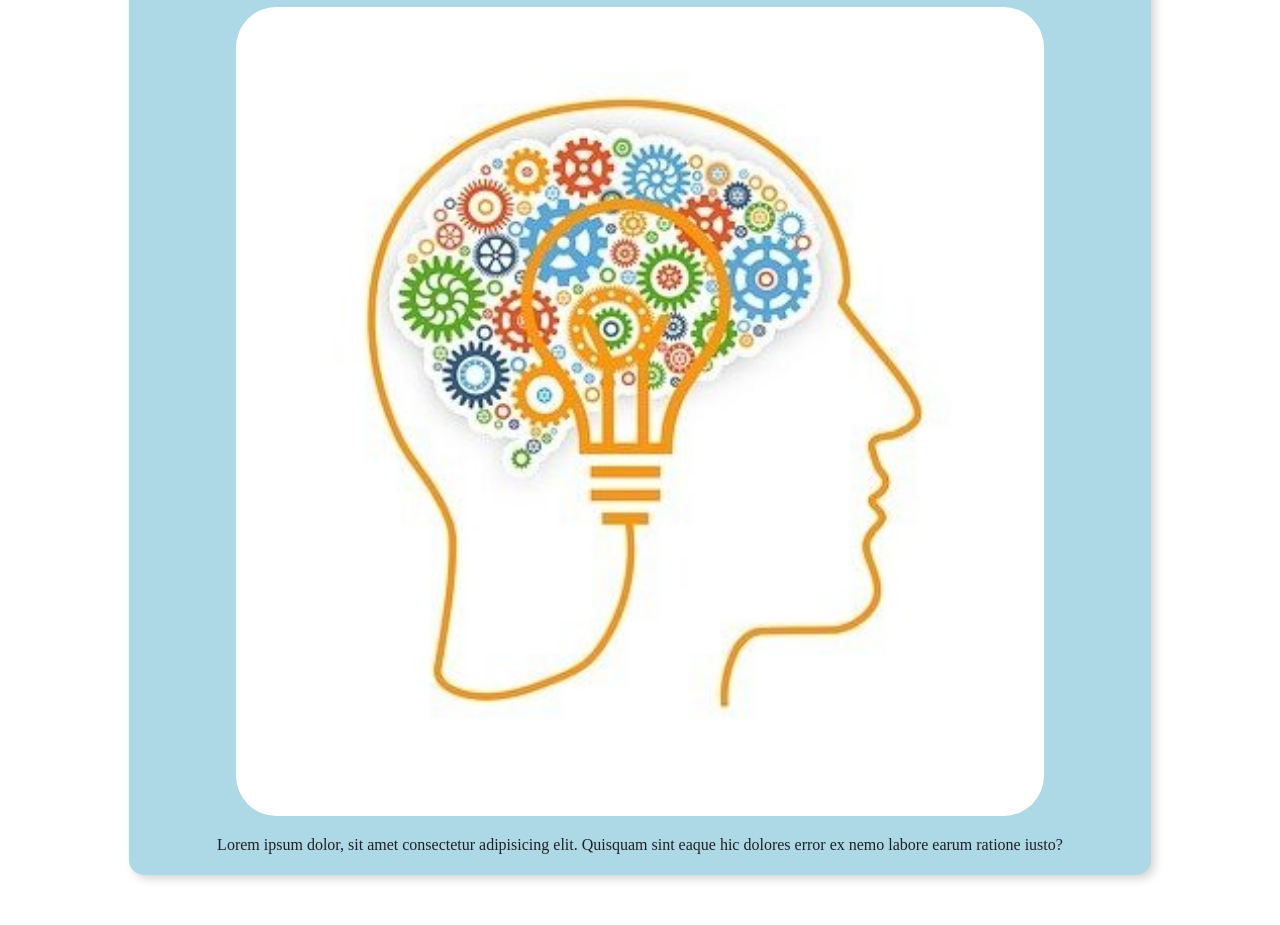
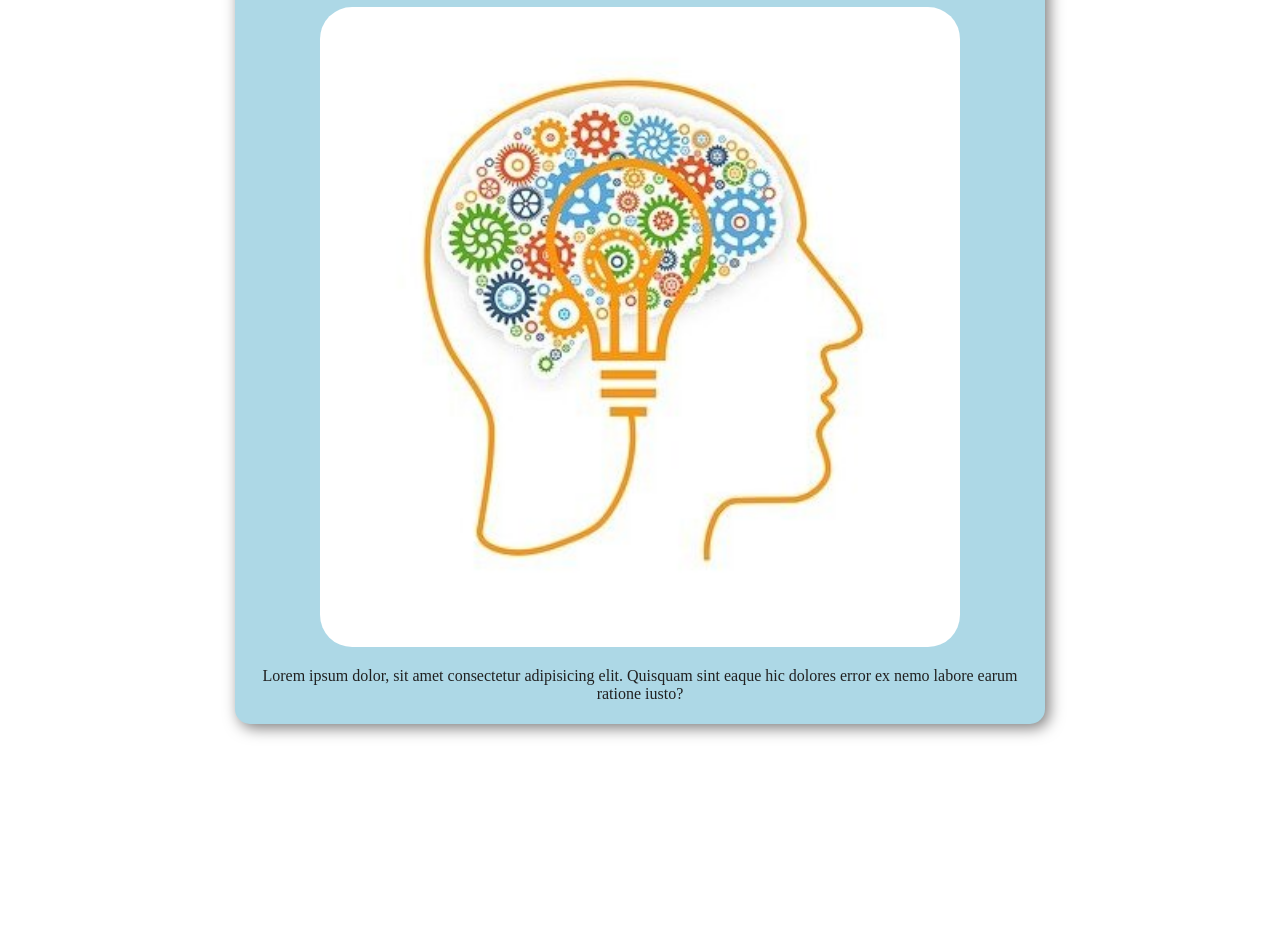
Before and after one commit to MatVD/premierDeployement, a plain HTML site: page src/index.html in a window 1280 px wide. Shown: the part 226-1151 px from the top of the page. After the commit the page ends 1000 px from the top, so only its background shows below. Drawn offline with Linux system fonts and the light colour scheme.

Commit message:
Amélioration CSS

```diff
--- a/src/style.scss
+++ b/src/style.scss
@@ -2,7 +2,7 @@ $background-dark: #222f3e;
 $background-lightblue: #add8e6;
 $text-light: #feca57;
 $text-dark: #202020;
-$shadow-light: 4px 4px 10px #d6d6d6;
+$shadow-light: 4px 4px 15px #7c7b7b;
 
 body {
   padding: O;
@@ -44,7 +44,7 @@ body {
   text-align: center;
   box-shadow: $shadow-light;
   width: 80%;
-  max-width: 1200px;
+  max-width: 800px;
   min-height: 500px;
   margin-bottom: 50px;
 
@@ -53,4 +53,9 @@ body {
     width: 80%;
 
   }
+
+  p {
+    padding-bottom: 0;
+    margin-bottom: O;
+  }
 }
```
Also changed, not shown: src/style.css, 1 other file.
